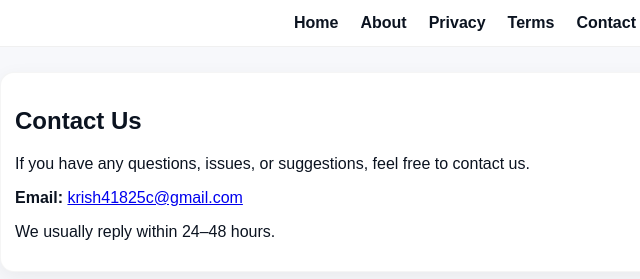
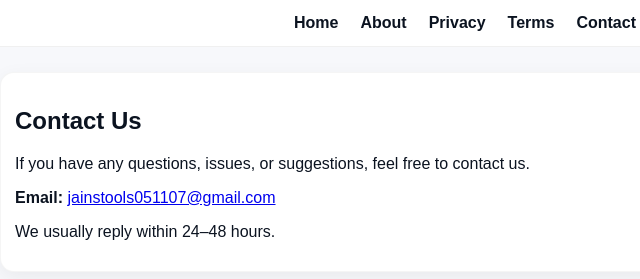
Before and after one commit to rudrajain051107/pan-photo-resize, a plain HTML site: page contact.html in a window 1280 px wide. Shown: the top 279 px of the page, 175-815 px from the left. Drawn offline with Linux system fonts and the light colour scheme.

Commit message:
fix: update contact email to jainstools051107@gmail.com

```diff
--- a/contact.html
+++ b/contact.html
@@ -43,7 +43,7 @@ footer{text-align:center;margin-top:40px;padding:20px;color:#6b7280;font-size:14
 <h2>Contact Us</h2>
 <p>If you have any questions, issues, or suggestions, feel free to contact us.</p>
 
-<p><strong>Email:</strong> <a href="mailto:krish41825c@gmail.com">krish41825c@gmail.com</a></p>
+<p><strong>Email:</strong> <a href="mailto:jainstools051107@gmail.com">jainstools051107@gmail.com</a></p>
 
 <p>We usually reply within 24–48 hours.</p>
 </div>
```
Also changed, not shown: index.html (+1 -1 lines), privacy.html (+1 -1 lines), report.html (+1 -1 lines), README.md, 1 other file.
